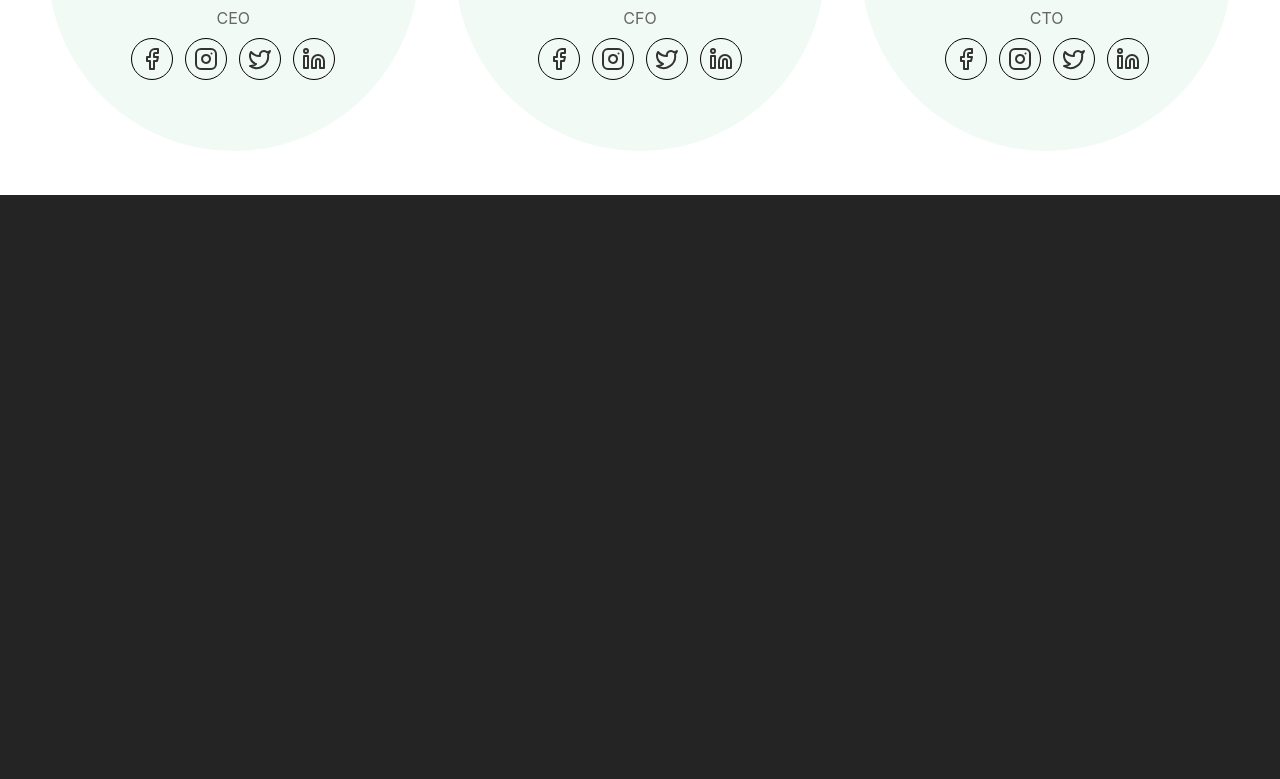
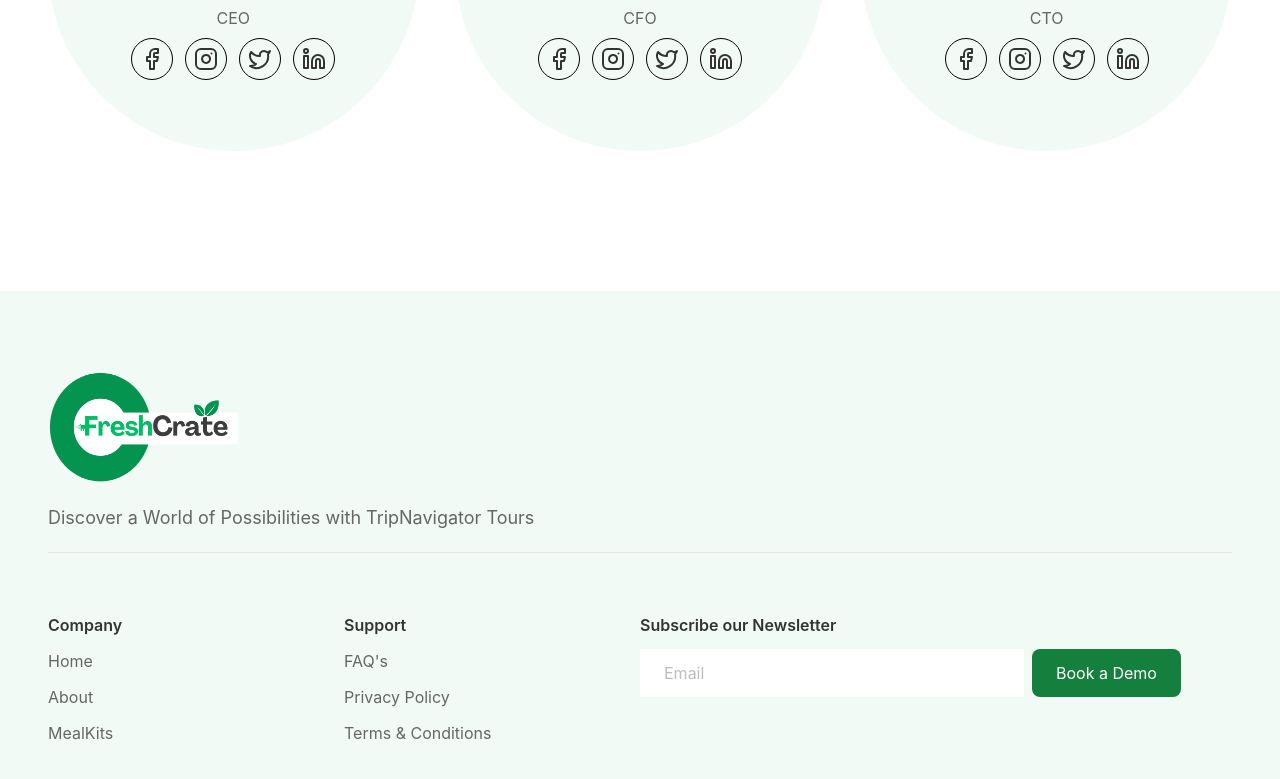
Before and after one commit to FreshCrate/freshcrate-web, a React (Vite) app: page / in a window 1280 px wide. Shown: the part 3191-3970 px from the top of the page. Before the commit the page ends 3386 px from the top, so only its background shows below. Built offline with nearby package versions, Linux system fonts and the light colour scheme.

Commit message:
Feat: Added Rest of Landing page

```diff
--- a/src/components/Footer.jsx
+++ b/src/components/Footer.jsx
@@ -1,9 +1,47 @@
 import React from 'react'
+import logo from "/assets/images/freshcrate_logo.png";
+import { company, support } from '../constants/navLinks';
 
 const Footer = () => {
   return (
-    <div className='grid'>
-      <div>
+    <div className='grid bg-[rgba(4,148,79,0.05)] mt-24 lg:h-[34rem] h-[40rem]'>
+      <div className="container mx-auto px-6 md:px-12 items-center justify-center h-28 my-20 space-y-5">
+        <img src={logo} alt="FreshCrate Logo"
+        className="w-20 h-12 md:w-48 md:h-28"
+        width={193}
+        height={105}
+        />
+        <p className='text-gray-600 text-lg leading-relaxed text-1xl w-[22rem'>Discover a World of Possibilities with TripNavigator Tours</p>
+        <hr></hr>
+
+        <div className='text-black grid lg:grid-cols-4 grid-cols-2'>
+            <div className='mt-10 space-y-3'>
+                <h1 className='text-gray-800 font-semibold'>Company</h1>
+                {company.map((link, index) => (
+                    <ul>
+                    <li key={index}><a href={link.href}
+                    className='text-gray-600'>{link.name}</a></li>
+                    </ul>
+                ))}
+            </div>
+
+            <div className='mt-10 space-y-3'>
+                <h1 className='text-gray-800 font-semibold'>Support</h1>
+                {support.map((link, index) => (
+                    <ul>
+                    <li key={index}><a href={link.href}className='text-gray-600'>{link.name}</a></li>
+                    </ul>
+                ))}
+            </div>
+
+            <div className='mt-10 space-y-3 col-span-2'>
+                <h1 className='text-gray-800 font-semibold flex'>Subscribe our Newsletter</h1>
+                <input type='email' placeholder='Email' className='outline-none bg-white h-10 lg:w-96 w-[20rem] p-6' />
+                <button className='bg-green-700 h-12 px-6 rounded-lg text-white lg:mx-2 md:mx-2 mx-0 cursor-pointer'>Book a Demo</button>
+            </div>
+
+        </div>
+
 
       </div>
     </div>
--- a/src/components/Navbar.jsx
+++ b/src/components/Navbar.jsx
@@ -1,15 +1,10 @@
 import { useState, useEffect } from "react";
-// import { FiMenu, FiX } from "react-icons/fi";
+import { FiMenu, FiX } from "react-icons/fi";
 import logo from "/assets/images/freshcrate_logo.png";
-import { Menu, X } from "lucide-react";
 
 const Navbar = () => {
   const [isMenuOpen, setIsMenuOpen] = useState(false);
   const [isScrolled, setIsScrolled] = useState(false);
-
-  // const toggleNarbar = () => {
-  //   setIsMenuOpen(!isMenuOpen)
-  // }
 
   // Track scroll position
   useEffect(() => {
@@ -55,22 +50,9 @@ const Navbar = () => {
             className={`text-2xl ${isScrolled ? "text-black" : "text-white"}`}
             aria-label="Toggle menu"
           >
-            {isMenuOpen ? <X/> : <Menu/>}
+            {isMenuOpen ? <FiX /> : <FiMenu />}
           </button>
         </div>
-
-        {/* Mobile Menu
-        <div className="flex flex-col justify-center lg:hidden md:">
-                <button onClick={toggleNarbar}>
-                  {isMenuOpen ? <X/> : <Menu/>}
-                </button>
-        </div>  */}
-
-        {/* {isMenuOpen && (
-          <div className="">
-
-          </div>
-        )} */}
 
         {/* Navigation Links */}
         <ul
@@ -79,7 +61,6 @@ const Navbar = () => {
               ? "fixed inset-0 bg-black bg-opacity-90 flex flex-col items-center justify-center space-y-8 z-10"
               : "hidden"
           } md:flex md:items-center md:space-x-12`}
-
         >
           {navLinks.map((link) => (
             <li key={link.name}>
--- a/src/components/Team.jsx
+++ b/src/components/Team.jsx
@@ -54,7 +54,7 @@ const Team = () => {
              {/* Team Section 2 */}
 
              <div className='bg-[rgba(4,148,79,0.05)] lg:w-full md:w-[1/2] w-[9/10] h-[500px] justify-center items-center flex flex-col rounded-t-full rounded-b-full'>
-                <img src={face} alt='Oyebamiji Israel'
+                <img src={face} alt='Ihuarulam Gideon'
                 className='rounded-full w-52 h-52 mb-8'
                 />
 
@@ -92,7 +92,7 @@ const Team = () => {
             {/* Team Section 3 */}
 
             <div className='bg-[rgba(4,148,79,0.05)] lg:w-full md:w-[1/2] w-[9/10] h-[500px] justify-center items-center flex flex-col rounded-t-full rounded-b-full'>
-                <img src={face} alt='Oyebamiji Israel'
+                <img src={face} alt='Nwakaihe Onyekachi'
                 className='rounded-full w-52 h-52 mb-8'
                 />
 
--- /dev/null
+++ b/src/constants/navLinks.jsx
@@ -0,0 +1,11 @@
+export const company = [
+    { name: "Home", href: "#" },
+    { name: "About", href: "#" },
+    { name: "MealKits", href: "#" },
+];
+
+export const support = [
+    { name: "FAQ's", href: "#" },
+    { name: "Privacy Policy", href: "#" },
+    { name: "Terms & Conditions", href: "#" },
+];
```
